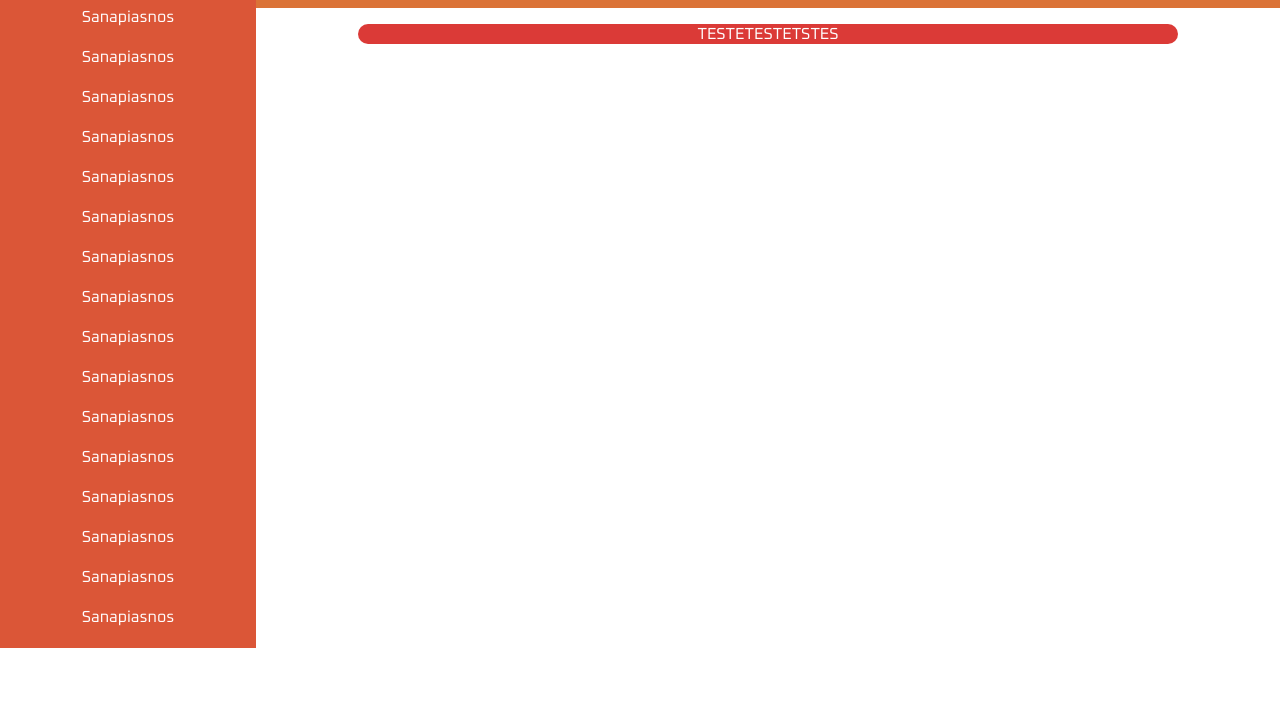
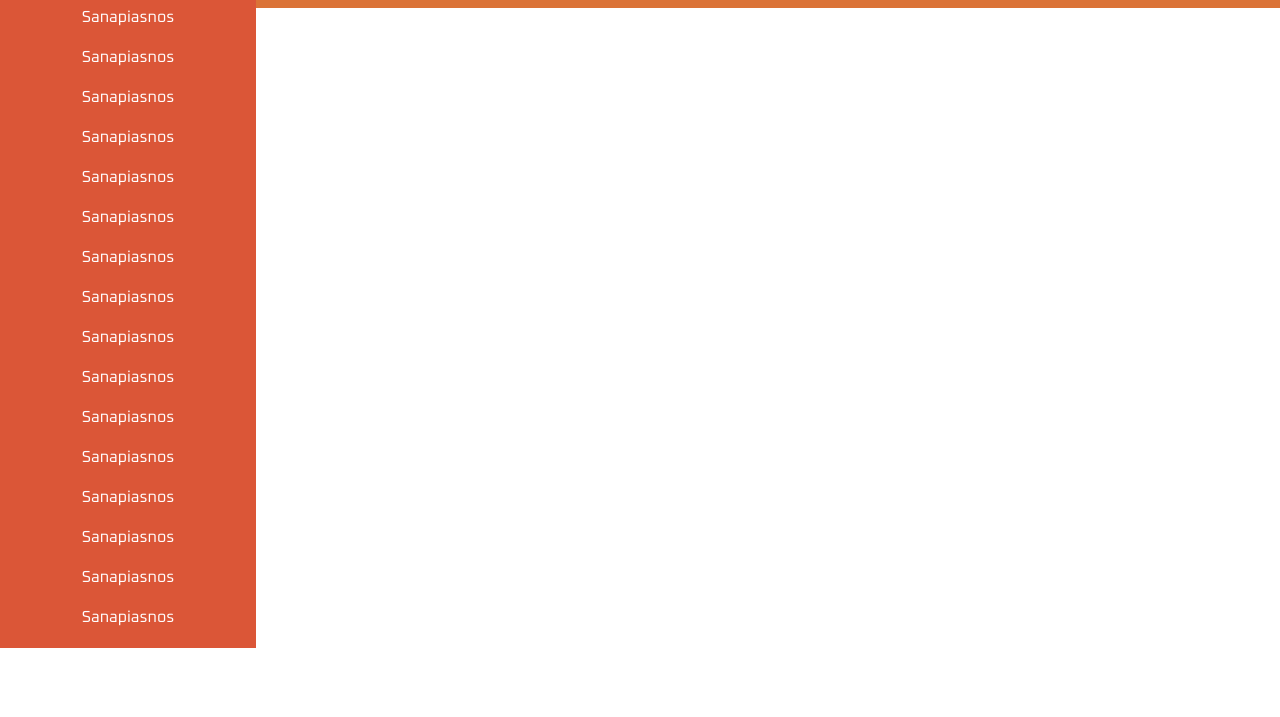
Before and after one commit to Big-Plato/to-do-list, a website built with webpack: page src/template.html in a window 1280 px wide. Shown: the part 152-869 px from the top of the page. Built offline with nearby package versions, Linux system fonts and the light colour scheme; a web font is replaced by a local one.

Commit message:
erase the tests

```diff
--- a/src/template.html
+++ b/src/template.html
@@ -17,9 +17,6 @@
       <h1>To-do or not to-do?</h1>
     </header>
     <div class="todo-section">
-      <div class="card">
-        <p>TESTETESTETSTES</p>
-      </div>
     </div>
 
   </div>
```
